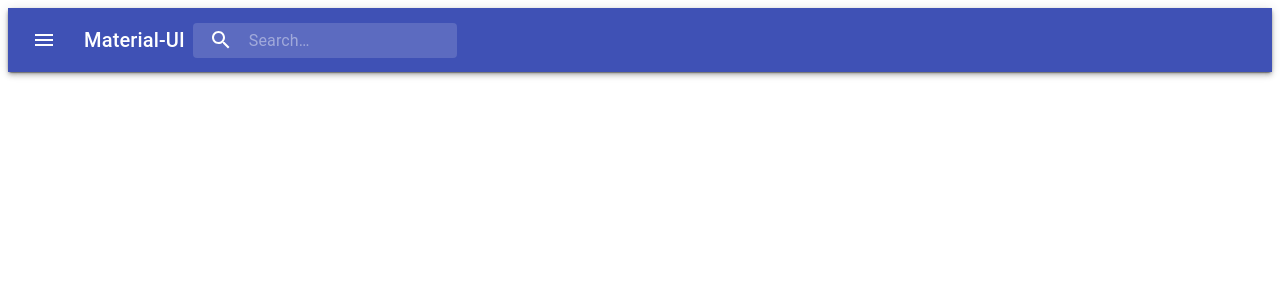
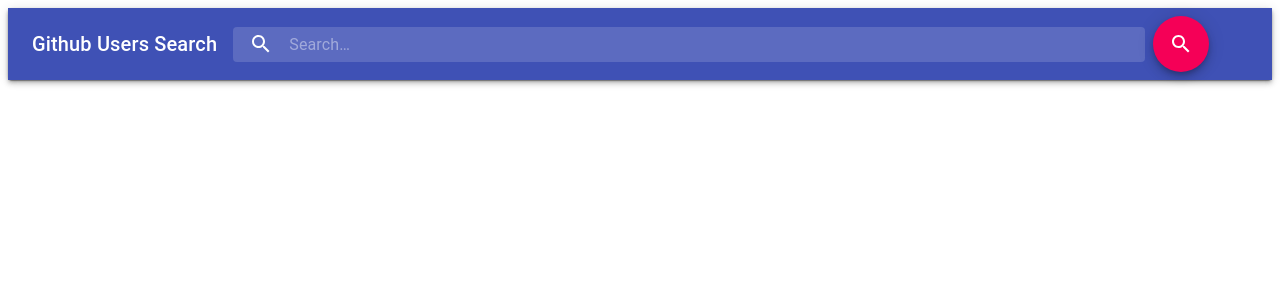
Before and after one commit to segalzeyalz/githubSearch, a React (Create React App) app: page / in a window 1280 px wide. Shown: the top 300 px of the page. Built offline with nearby package versions, Linux system fonts and the light colour scheme.

Commit message:
adding search

```diff
--- a/src/containers/Search/Search.js
+++ b/src/containers/Search/Search.js
@@ -3,11 +3,10 @@ import PropTypes from 'prop-types';
 import AppBar from '@material-ui/core/AppBar';
 import InputBase from '@material-ui/core/InputBase';
 import Toolbar from '@material-ui/core/Toolbar';
-import IconButton from '@material-ui/core/IconButton';
 import Typography from '@material-ui/core/Typography';
-import MenuIcon from '@material-ui/icons/Menu';
 import SearchIcon from '@material-ui/icons/Search';
 import { fade } from '@material-ui/core/styles/colorManipulator';
+import Fab from '@material-ui/core/Fab';
 
 import { withStyles } from '@material-ui/core/styles';
 
@@ -22,12 +21,8 @@ const styles = theme => ({
         '&:hover': {
             backgroundColor: fade(theme.palette.common.white, 0.25),
         },
-        marginLeft: 0,
-        width: '100%',
-        [theme.breakpoints.up('sm')]: {
-            marginLeft: theme.spacing.unit,
-            width: 'auto',
-        },
+        marginLeft: theme.spacing(2),
+        width: '75%'
     },
     searchIcon: {
         width: theme.spacing(7),
@@ -45,10 +40,10 @@ const styles = theme => ({
     inputInput: {
         padding: theme.spacing(1, 1, 1, 7),
         transition: theme.transitions.create('width'),
-        width: '100%',
-        [theme.breakpoints.up('md')]: {
-            width: 200,
-        }
+        width: '100%'
+    },
+    fab: {
+        margin: theme.spacing(1),
     }
 });
 const GithubSearcher = ({
@@ -63,16 +58,8 @@ const GithubSearcher = ({
     return (
         <AppBar position="static">
             <Toolbar>
-                <IconButton
-                    edge="start"
-                    className={classes.menuButton}
-                    color="inherit"
-                    aria-label="Open drawer"
-                >
-                    <MenuIcon />
-                </IconButton>
                 <Typography className={classes.title} variant="h6" noWrap>
-                    Material-UI
+                    Github Users Search
                 </Typography>
                 <div className={classes.search}>
                     <div className={classes.searchIcon}>
@@ -88,6 +75,9 @@ const GithubSearcher = ({
                         inputProps={{ 'aria-label': 'Search' }}
                     />
                 </div>
+                <Fab color="secondary" aria-label="Search" className={classes.fab} onClick={handleClick}>
+                    <SearchIcon />
+                </Fab>
             </Toolbar>
         </AppBar>
     );
```
